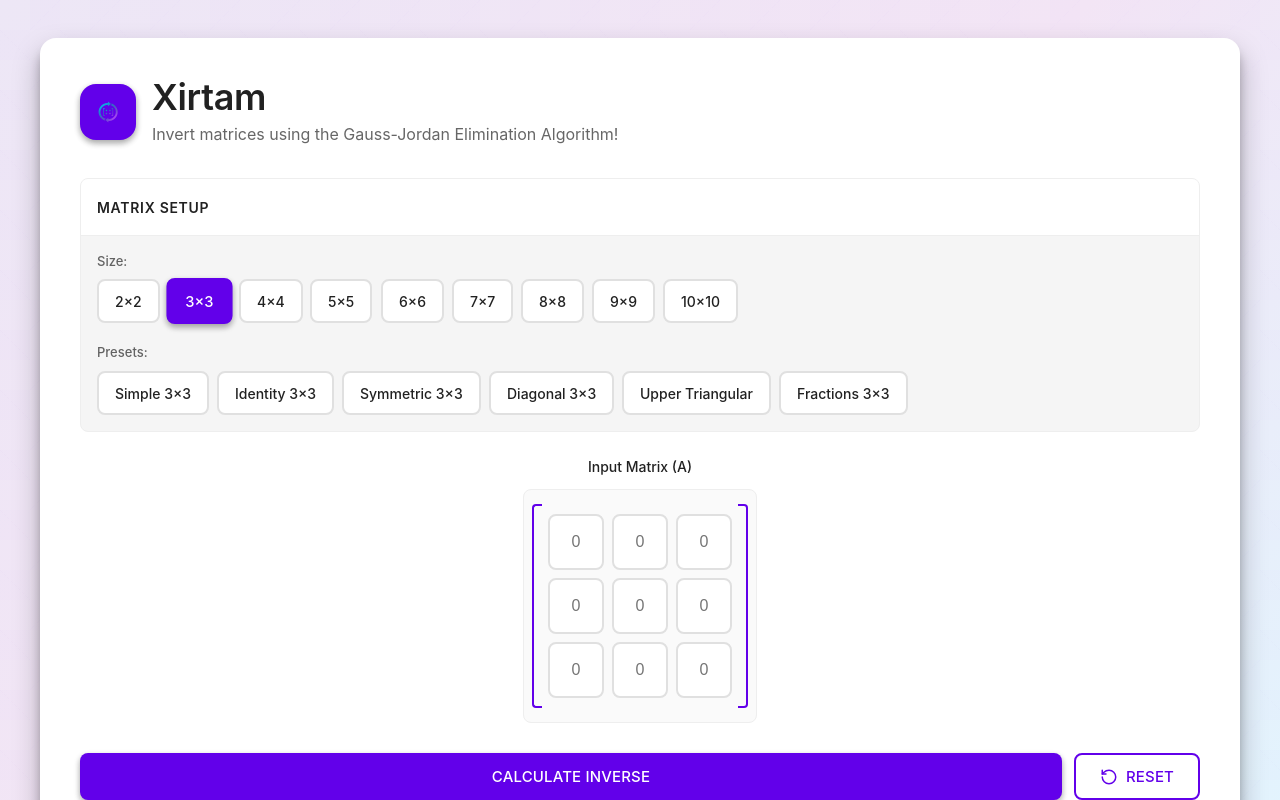
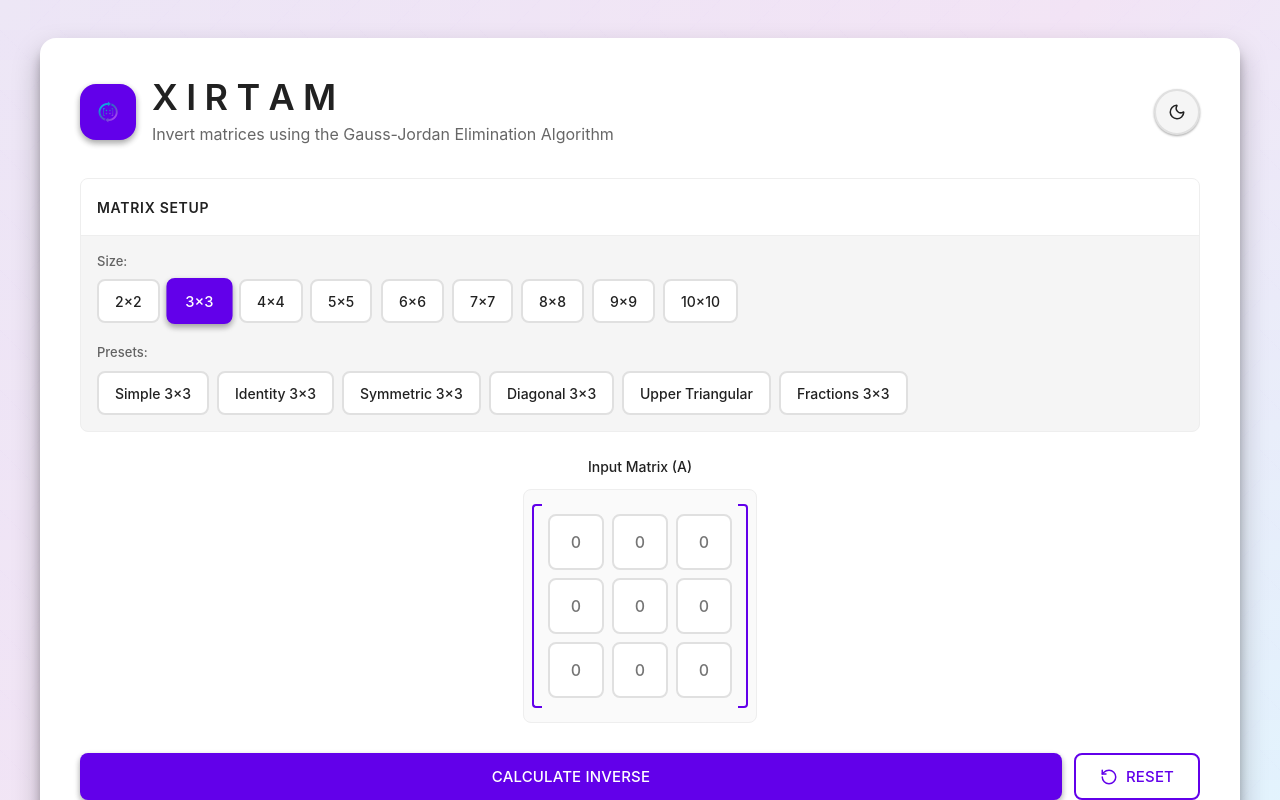
Before and after one commit to rosetntdjames/matrix-inverter, a React (Vite) app in the folder matrix-inverter/: page / in a window 1280 px wide. Built offline with nearby package versions, Linux system fonts and the light colour scheme.

Commit message:
Improved UI/UX

```diff
--- a/matrix-inverter/index.html
+++ b/matrix-inverter/index.html
@@ -8,7 +8,7 @@
   <meta name="description"
     content="Xirtam - Invert matrices using the Gauss-Jordan Elimination Algorithm. Fast, accurate, and educational." />
   <meta name="theme-color" content="#6200ea" />
-  <title>Xirtam - Matrix Inverter</title>
+  <title>XIRTAM - Matrix Inverter!</title>
 </head>
 
 <body>
--- a/matrix-inverter/src/App.css
+++ b/matrix-inverter/src/App.css
@@ -61,10 +61,55 @@
   --touch-target-min: 44px;
 }
 
+/* Dark Mode Theme */
+[data-theme="dark"] {
+  --color-primary: #bb86fc;
+  --color-primary-light: #d4b3ff;
+  --color-primary-dark: #9965f4;
+
+  --color-secondary: #03dac6;
+  --color-secondary-light: #66fff9;
+  --color-secondary-dark: #00a896;
+
+  --color-success: #4caf50;
+  --color-error: #cf6679;
+  --color-warning: #ffb74d;
+  --color-info: #64b5f6;
+
+  --color-gray-50: #1e1e1e;
+  --color-gray-100: #2d2d2d;
+  --color-gray-200: #3a3a3a;
+  --color-gray-300: #4a4a4a;
+  --color-gray-400: #6e6e6e;
+  --color-gray-500: #8e8e8e;
+  --color-gray-600: #aaaaaa;
+  --color-gray-700: #c4c4c4;
+  --color-gray-800: #dedede;
+  --color-gray-900: #f5f5f5;
+
+  --color-background: #121212;
+  --color-surface: #1e1e1e;
+  --color-surface-variant: #2d2d2d;
+
+  --color-text-primary: rgba(255, 255, 255, 0.87);
+  --color-text-secondary: rgba(255, 255, 255, 0.60);
+  --color-text-disabled: rgba(255, 255, 255, 0.38);
+  --color-text-on-primary: #000000;
+
+  --shadow-1: 0 1px 3px rgba(0, 0, 0, 0.4), 0 1px 2px rgba(0, 0, 0, 0.5);
+  --shadow-2: 0 3px 6px rgba(0, 0, 0, 0.5), 0 3px 6px rgba(0, 0, 0, 0.6);
+  --shadow-4: 0 10px 20px rgba(0, 0, 0, 0.6), 0 6px 6px rgba(0, 0, 0, 0.65);
+  --shadow-8: 0 14px 28px rgba(0, 0, 0, 0.7), 0 10px 10px rgba(0, 0, 0, 0.7);
+  --shadow-16: 0 19px 38px rgba(0, 0, 0, 0.75), 0 15px 12px rgba(0, 0, 0, 0.75);
+}
+
 * {
   margin: 0;
   padding: 0;
   box-sizing: border-box;
+  transition: background-color var(--transition-base),
+    color var(--transition-base),
+    border-color var(--transition-base);
 }
 
 body,
@@ -114,6 +159,18 @@ body {
   pointer-events: none;
 }
 
+[data-theme="dark"] .matrix-inverter-container {
+  background: linear-gradient(135deg, #1a0033 0%, #0d1b2a 50%, #001f3f 100%);
+}
+
+[data-theme="dark"] .matrix-inverter-container::before {
+  background-image:
+    linear-gradient(45deg, rgba(187, 134, 252, 0.03) 25%, transparent 25%),
+    linear-gradient(-45deg, rgba(187, 134, 252, 0.03) 25%, transparent 25%),
+    linear-gradient(45deg, transparent 75%, rgba(187, 134, 252, 0.03) 75%),
+    linear-gradient(-45deg, transparent 75%, rgba(187, 134, 252, 0.03) 75%);
+}
+
 .matrix-inverter-card {
   width: 100%;
   max-width: 1200px;
@@ -145,6 +202,11 @@ body {
   gap: var(--spacing-4);
   margin-bottom: var(--spacing-8);
   animation: fadeInDown 0.4s cubic-bezier(0.4, 0, 0.2, 1) backwards;
+  justify-content: space-between;
+}
+
+.header-text {
+  flex: 1;
 }
 
 @keyframes fadeInDown {
@@ -196,6 +258,41 @@ body {
   font-size: clamp(0.875rem, 2vw, 1rem);
   font-weight: 400;
 }
+
+.btn-theme-toggle {
+  min-width: var(--touch-target-min);
+  min-height: var(--touch-target-min);
+  padding: var(--spacing-3);
+  background: var(--color-surface-variant);
+  color: var(--color-text-primary);
+  border: 2px solid var(--color-gray-300);
+  border-radius: var(--radius-full);
+  cursor: pointer;
+  transition: all var(--transition-base);
+  display: flex;
+  align-items: center;
+  justify-content: center;
+  flex-shrink: 0;
+  box-shadow: var(--shadow-1);
+}
+
+.btn-theme-toggle:hover {
+  background: var(--color-primary);
+  border-color: var(--color-primary);
+  color: var(--color-text-on-primary);
+  transform: translateY(-2px) rotate(15deg);
+  box-shadow: var(--shadow-4);
+}
+
+.btn-theme-toggle:active {
+  transform: translateY(0) rotate(0deg);
+  box-shadow: var(--shadow-1);
+}
+
+.btn-theme-toggle .icon-small {
+  transition: transform var(--transition-base);
+}
+
 
 .controls-grid {
   display: grid;
@@ -612,6 +709,7 @@ body {
   border: 2px solid var(--color-gray-300);
   border-radius: var(--radius-md);
   color: var(--color-text-primary);
+  font-family: -apple-system, BlinkMacSystemFont, 'SF Pro Display', 'SF Pro Text', 'Helvetica Neue', 'Segoe UI', 'Roboto', sans-serif;
   font-weight: 500;
   font-size: 1rem;
   transition: all var(--transition-base);
@@ -702,6 +800,28 @@ body {
   border-color: var(--color-info);
   color: #0d47a1;
 }
+
+/* Dark Mode Alert Styles */
+[data-theme="dark"] .alert-error {
+  background: rgba(207, 102, 121, 0.15);
+  color: #ffb3c1;
+}
+
+[data-theme="dark"] .alert-warning {
+  background: rgba(255, 183, 77, 0.15);
+  color: #ffd699;
+}
+
+[data-theme="dark"] .alert-success {
+  background: rgba(76, 175, 80, 0.15);
+  color: #a5d6a7;
+}
+
+[data-theme="dark"] .alert-info {
+  background: rgba(100, 181, 246, 0.15);
+  color: #90caf9;
+}
+
 
 .alert-content {
   display: flex;
@@ -853,11 +973,17 @@ body {
   font-family: 'SF Mono', 'Monaco', monospace;
   font-size: 0.875rem;
   font-weight: 500;
-  color: var(--color-text-primary);
+  color: #1b5e20;
   transition: all var(--transition-base);
   font-variant-numeric: tabular-nums;
   animation: cellPopIn 0.4s cubic-bezier(0.4, 0, 0.2, 1) backwards;
   will-change: transform;
+}
+
+[data-theme="dark"] .result-cell {
+  background: rgba(76, 175, 80, 0.2);
+  color: #a5d6a7;
+  border-color: var(--color-success);
 }
 
 @keyframes cellPopIn {
@@ -915,12 +1041,23 @@ body {
   animation: cellPulse 0.6s cubic-bezier(0.4, 0, 0.2, 1);
 }
 
+[data-theme="dark"] .verify-correct {
+  background: rgba(76, 175, 80, 0.2);
+  color: #a5d6a7;
+}
+
 .verify-incorrect {
   background: #ffebee;
   border: 2px solid var(--color-error);
   color: #b71c1c;
   animation: cellShake 0.5s cubic-bezier(0.4, 0, 0.2, 1);
 }
+
+[data-theme="dark"] .verify-incorrect {
+  background: rgba(207, 102, 121, 0.2);
+  color: #ffb3c1;
+}
+
 
 @keyframes cellPulse {
 
@@ -1170,6 +1307,12 @@ body {
   position: relative;
   animation: highlightPulse 0.5s cubic-bezier(0.4, 0, 0.2, 1);
 }
+
+[data-theme="dark"] .step-cell.highlighted {
+  background: rgba(255, 183, 77, 0.25);
+  color: #ffd699;
+}
+
 
 @keyframes highlightPulse {
   0% {
--- a/matrix-inverter/src/App.jsx
+++ b/matrix-inverter/src/App.jsx
@@ -1,5 +1,5 @@
 import React, { useState, useEffect } from 'react';
-import { AlertCircle, RotateCcw, Calculator, Play, Pause, SkipForward, SkipBack, CheckCircle, Sparkles, Copy, Check, Trash2 } from 'lucide-react';
+import { AlertCircle, RotateCcw, Calculator, Play, Pause, SkipForward, SkipBack, CheckCircle, Sparkles, Copy, Check, Trash2, Moon, Sun } from 'lucide-react';
 import './App.css';
 
 export default function MatrixInverter() {
@@ -17,6 +17,25 @@ export default function MatrixInverter() {
   const [determinant, setDeterminant] = useState(null);
   const [showAllSteps, setShowAllSteps] = useState(false);
   const [selectedPreset, setSelectedPreset] = useState('');
+  const [darkMode, setDarkMode] = useState(() => {
+    const saved = localStorage.getItem('darkMode');
+    return saved ? JSON.parse(saved) : false;
+  });
+
+  // Dark mode effect
+  useEffect(() => {
+    localStorage.setItem('darkMode', JSON.stringify(darkMode));
+    if (darkMode) {
+      document.documentElement.setAttribute('data-theme', 'dark');
+    } else {
+      document.documentElement.removeAttribute('data-theme');
+    }
+  }, [darkMode]);
+
+  const toggleDarkMode = () => {
+    setDarkMode(!darkMode);
+    showToast(darkMode ? 'Light mode enabled' : 'Dark mode enabled', 'info');
+  };
 
   // Helper functions
   const gcd = (a, b) => {
@@ -519,9 +538,12 @@ export default function MatrixInverter() {
             <img src="/xirtam.png" alt="Xirtam Logo" className="icon" />
           </div>
           <div className="header-text">
-            <h1>Xirtam</h1>
-            <p>Invert matrices using the Gauss-Jordan Elimination Algorithm!</p>
+            <h1>X I R T A M</h1>
+            <p>Invert matrices using the Gauss-Jordan Elimination Algorithm</p>
           </div>
+          <button onClick={toggleDarkMode} className="btn-theme-toggle" title={darkMode ? 'Switch to Light Mode' : 'Switch to Dark Mode'}>
+            {darkMode ? <Sun className="icon-small" /> : <Moon className="icon-small" />}
+          </button>
         </div>
 
         <div className="quick-select-section">
```
